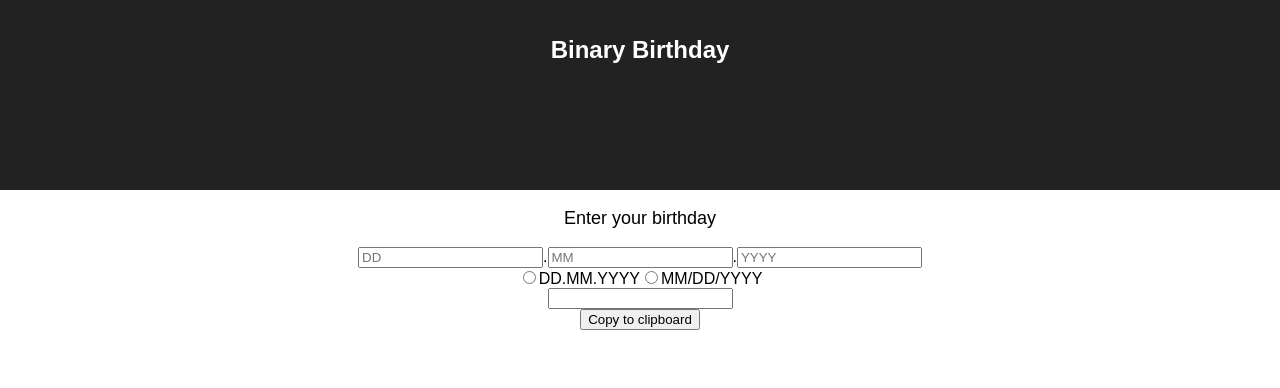
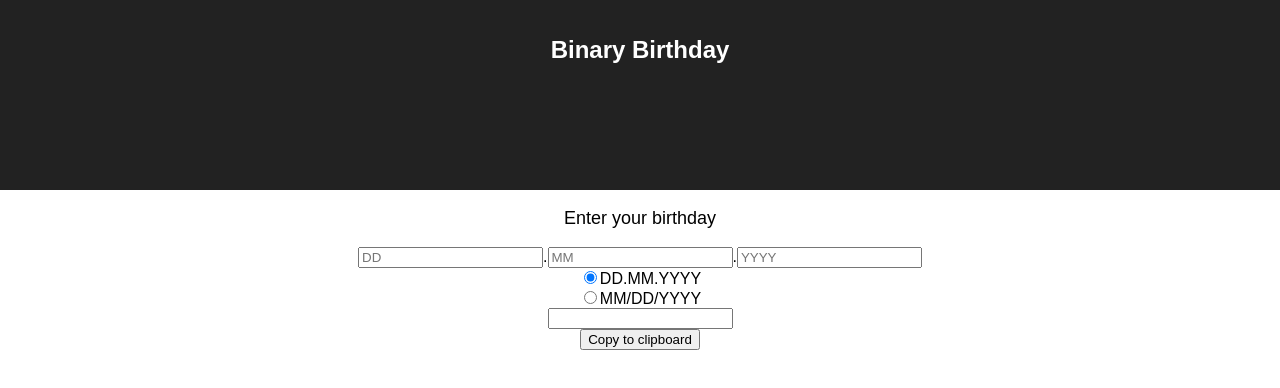
Before and after one commit to brennerm/binary-birthday, a React (Create React App) app: page / in a window 1280 px wide. Shown: the top 388 px of the page. Built offline with nearby package versions, Linux system fonts and the light colour scheme.

Commit message:
implement format functionality

```diff
--- a/src/App.js
+++ b/src/App.js
@@ -11,14 +11,25 @@ class App extends Component {
       binary: '',
       copied: false,
       day: '',
+      format: 0,
       month: '',
       year: ''
     }
 
+    this.formats = [
+      {label: "DD.MM.YYYY", fn: function(day, month, year) {
+        return day + '.' + month + '.' + year;
+      }},
+      {label: "MM/DD/YYYY", fn: function(day, month, year) {
+        return month + '/' + day + '/' + year;
+      }},
+    ]
+
+    this.dateChange = this.dateChange.bind(this);
+    this.formatChange = this.formatChange.bind(this);
     this.dayChange = this.dayChange.bind(this);
     this.monthChange = this.monthChange.bind(this);
     this.yearChange = this.yearChange.bind(this);
-    this.dateChange = this.dateChange.bind(this);
   }
 
   dateChange(event) {
@@ -26,7 +37,9 @@ class App extends Component {
     let month = (+this.state.month).toString(2)
     let year = (+this.state.year).toString(2)
 
-    let binary = day + '.' + month + '.' + year
+    let format_function = this.formats[this.state.format].fn;
+
+    let binary = format_function(day, month, year)
     this.setState({binary: binary});
   }
 
@@ -44,7 +57,7 @@ class App extends Component {
   }
 
   formatChange(event) {
-    let value = event.target.value;
+    let value = parseInt(event.target.value, 10);
 
     this.setState({format: value}, function() {
       this.dateChange();
@@ -91,8 +104,12 @@ class App extends Component {
         <input type="number" placeholder="YYYY" value={this.state.year} onChange={this.yearChange}/>
 
         <div>
-          <input type="radio" name="title"/><label>DD.MM.YYYY</label>
-          <input type="radio" name="title"/><label>MM/DD/YYYY</label>
+          {this.formats.map(function(format, index){
+            return <div key={index}>
+              <input type="radio" name="format" value={index} onChange={this.formatChange} checked={this.state.format === index}/>
+              <label>{format.label}</label>
+            </div>;
+          }, this)}
         </div>
 
         <div>
```
